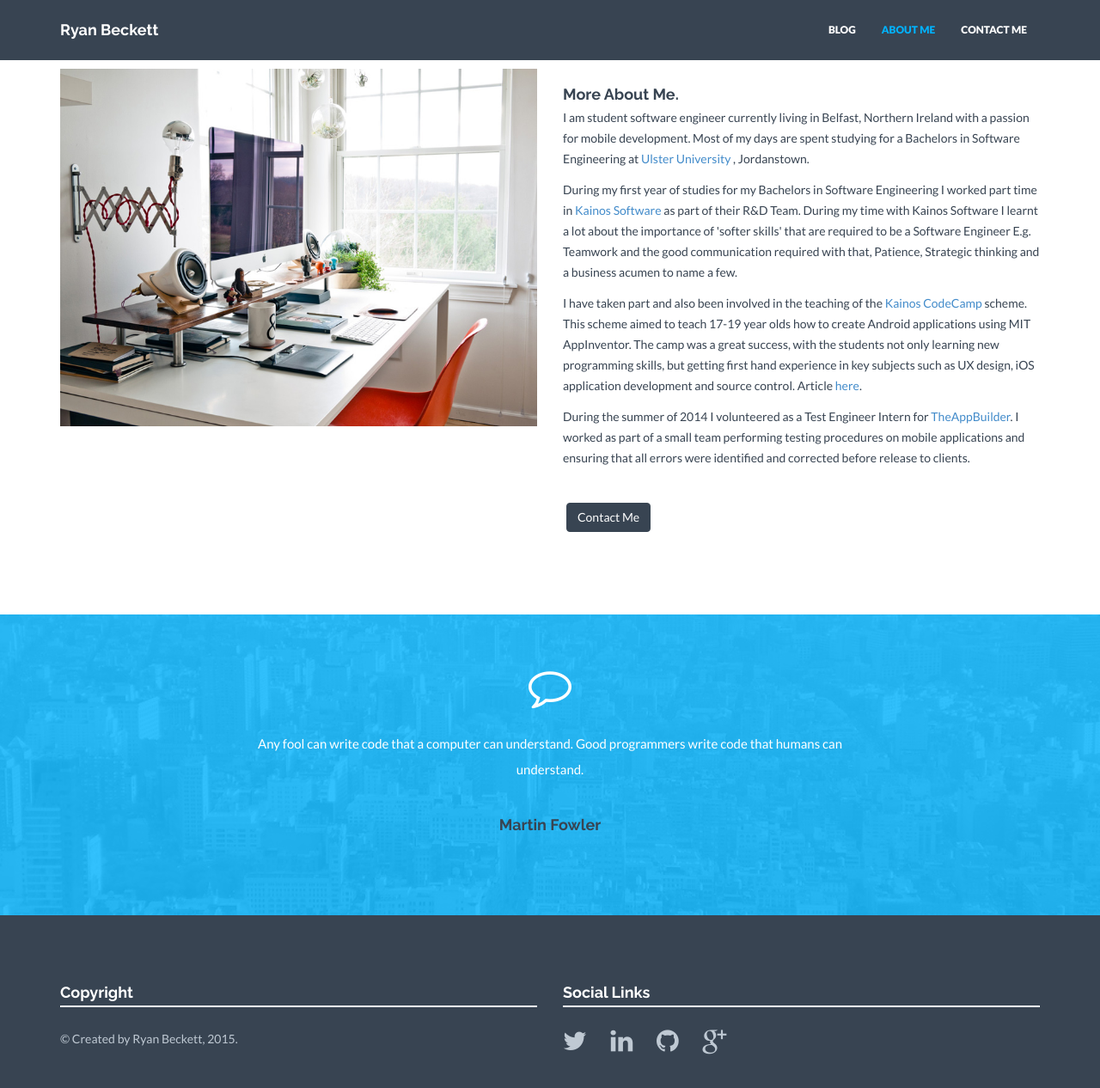
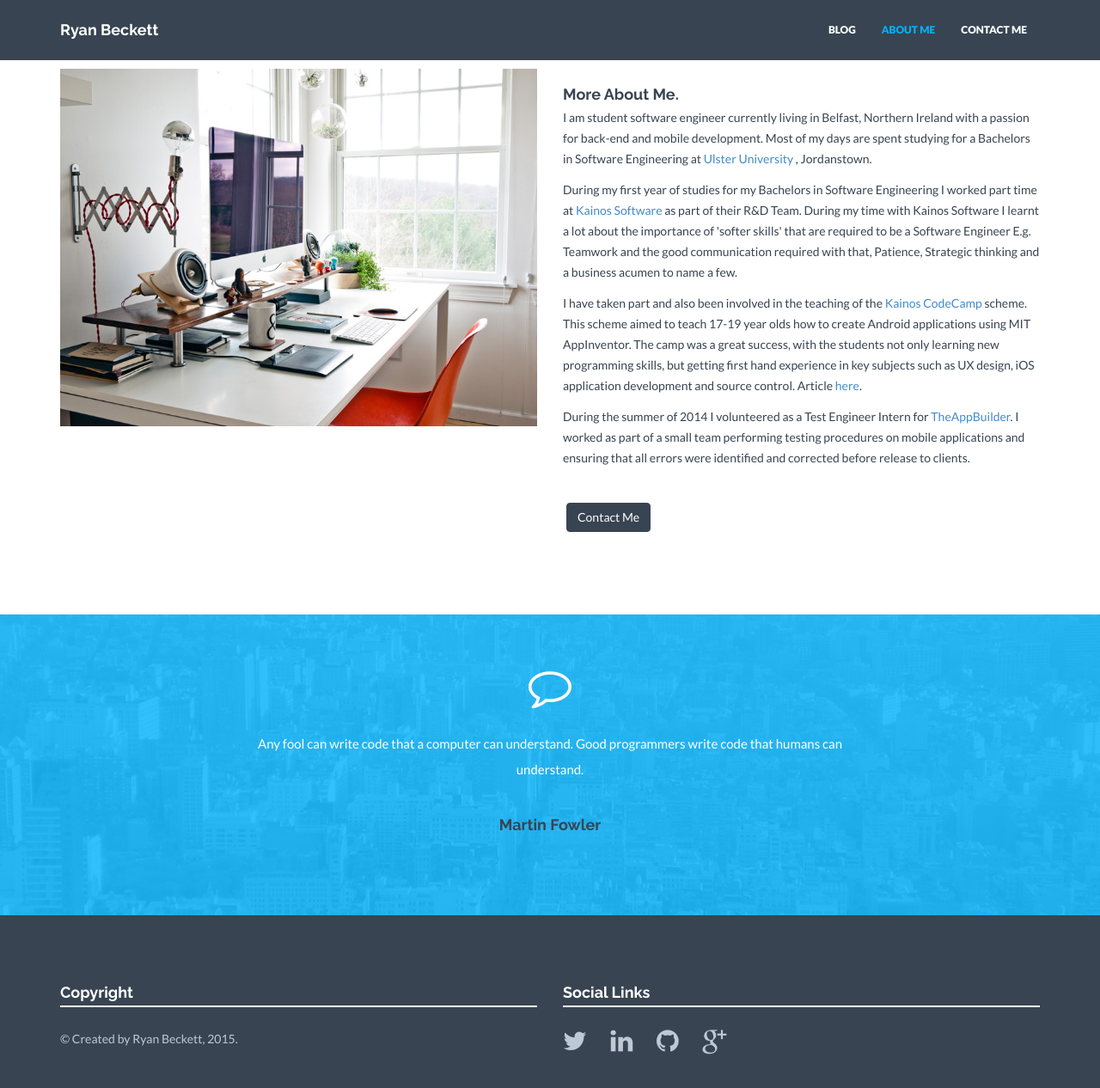
Before and after one commit to RyanBeckett/blog, a Jekyll site: the page built from about.html, in a window 1280 px wide and 1301 px high. Shown: the top 1266 px of the window at 86% size. Built offline with Jekyll 4.4.1, drawn with Linux system fonts in a browser that asks for light colours; nearby versions of some CDN libraries.

Commit message:
About update.

```diff
--- a/about.html
+++ b/about.html
@@ -13,11 +13,11 @@ permalink: /about/
             <h4>More About Me.</h4>
 
             <p>I am student software engineer currently living in Belfast,
-              Northern Ireland with a passion for mobile development.
+              Northern Ireland with a passion for back-end and mobile development.
               Most of my days are spent studying for a Bachelors in Software Engineering at <a href="https://www.ulster.ac.uk/" target="_blank">Ulster University </a>, Jordanstown.
             </p>
 
-            <p>During my first year of studies for my Bachelors in Software Engineering I worked part time in <a href="https://www.ulster.ac.uk/" target="_blank">Kainos Software</a>
+            <p>During my first year of studies for my Bachelors in Software Engineering I worked part time at <a href="https://www.ulster.ac.uk/" target="_blank">Kainos Software</a>
               as part of their R&D Team. During my time with Kainos Software I learnt a lot about the importance of 'softer skills'
               that are required to be a Software Engineer E.g. Teamwork and the good communication required with that,
               Patience, Strategic thinking and a business acumen to name a few.</p>
```
